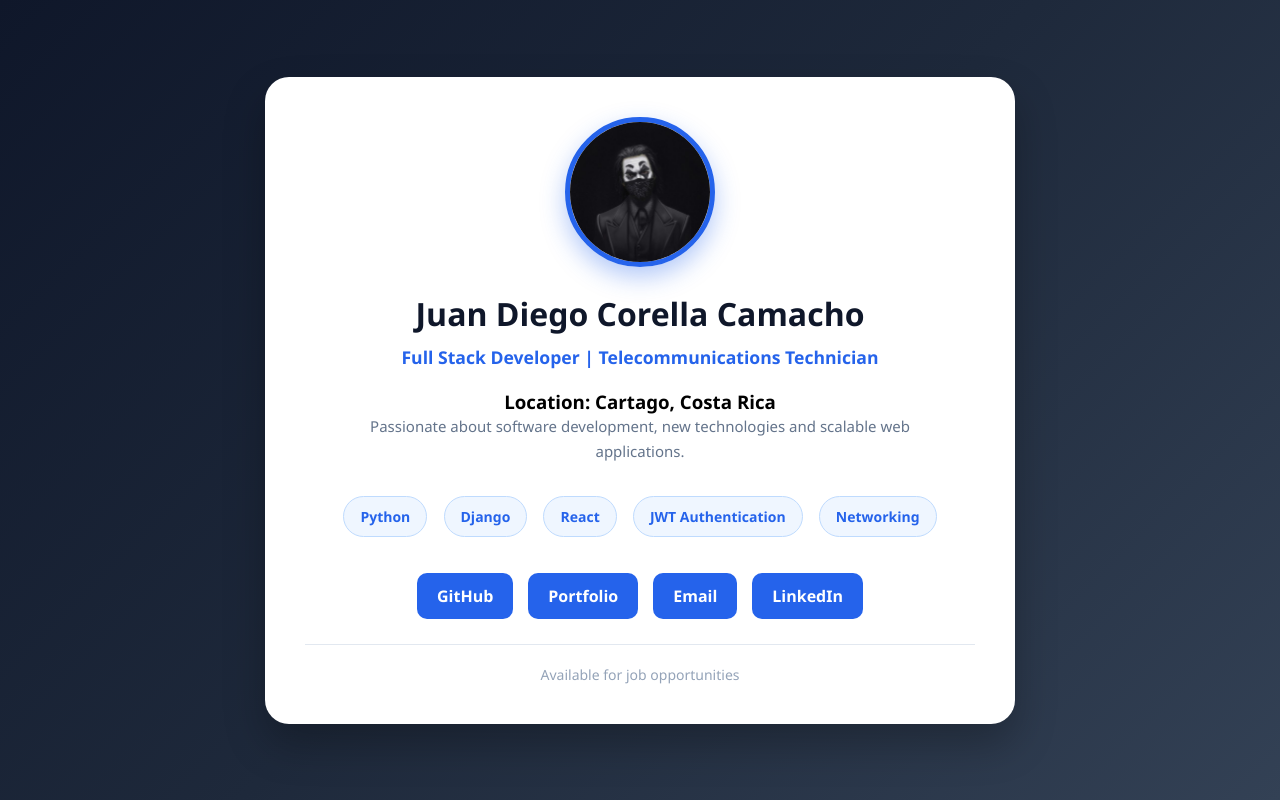
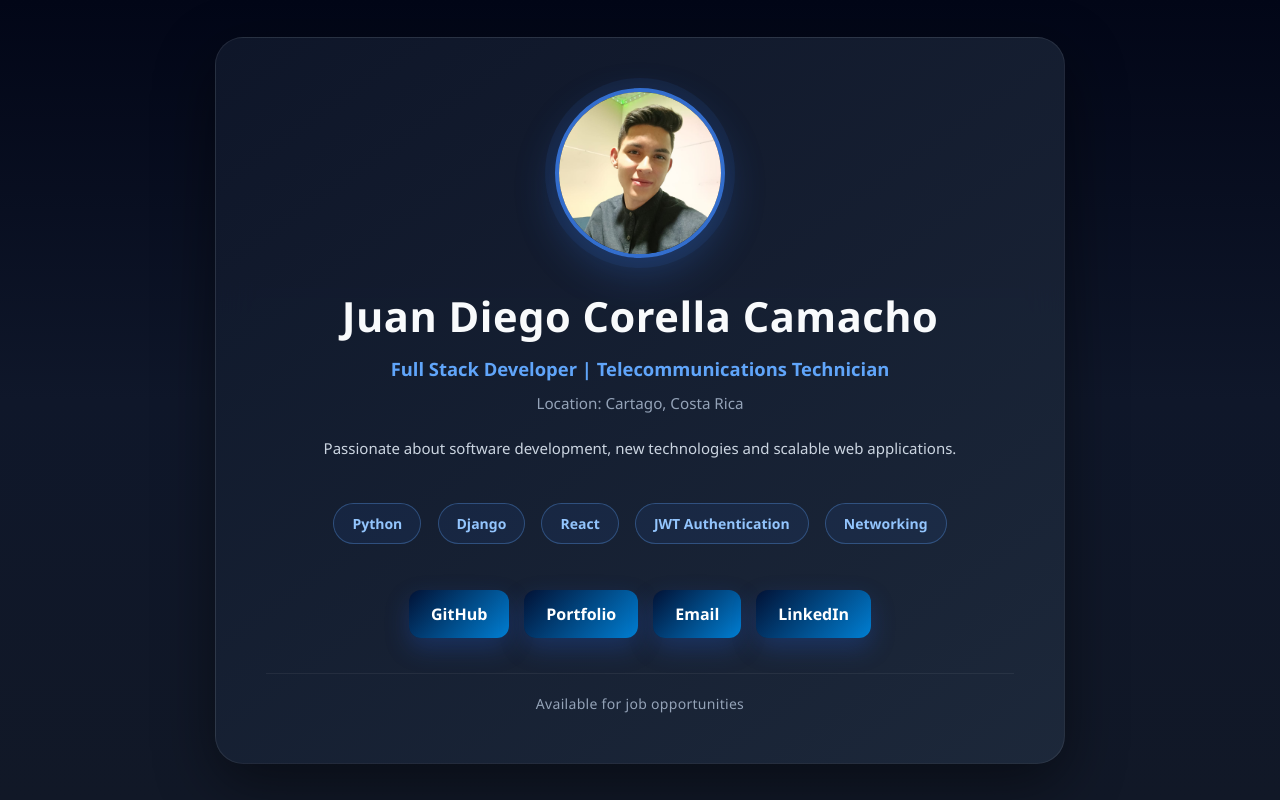
Before and after one commit to JuanDiegoCC02/Juan-Diego-Professional-Card, a Flask app: page / in a window 1280 px wide. Run offline with Flask 3, Linux system fonts and the light colour scheme.

Commit message:
fix: update the styles structure & update Profile.png / IMG & CSS

```diff
--- a/static/styles.css
+++ b/static/styles.css
@@ -1,10 +1,29 @@
-/* root styles card professional */
+/* reset structure */
 
 *{
     margin:0;
     padding:0;
     box-sizing:border-box;
 }
+
+/* root styles professionalCard */
+
+:root{
+
+    --background:#020617;
+    --card:#0f172a;
+    --card-border:rgba(255,255,255,.08);
+
+    --primary:#3b82f6;
+    --primary-hover:#2563eb;
+
+    --text:#f8fafc;
+    --secondary:#94a3b8;
+
+    --success:#22c55e;
+}
+
+/* body */
 
 body{
 
@@ -14,113 +33,153 @@ body{
     justify-content:center;
     align-items:center;
 
-    padding:20px;
+    padding:25px;
 
-    font-family:'Segoe UI', Tahoma, Geneva, Verdana, sans-serif;
+    font-family:'Segoe UI',sans-serif;
 
-    background:
-    linear-gradient(
-        135deg,
-        #0f172a 0%,
-        #1e293b 50%,
-        #334155 100%
-    );
+   background:
+linear-gradient(
+    180deg,
+    #020617 0%,
+    #0f172a 50%,
+    #111827 100%
+);
+
+    overflow-x:hidden;
 }
 
-/* card professional */
+/* full card */
 
 .professionalCard{
 
     width:100%;
-    max-width:750px;
+    max-width:850px;
 
-    background:#ffffff;
+    background:
+    linear-gradient(
+        145deg,
+        rgba(15,23,42,.95),
+        rgba(30,41,59,.95)
+    );
 
-    border-radius:24px;
+    backdrop-filter:blur(20px);
 
-    padding:40px;
+    border:1px solid var(--card-border);
+
+    border-radius:28px;
+
+    padding:50px;
 
     text-align:center;
 
     box-shadow:
-    0 20px 40px rgba(0,0,0,0.25);
+    0 20px 60px rgba(0,0,0,.45);
 
-    transition:all .3s ease;
+    transition:.4s ease;
 }
 
 .professionalCard:hover{
 
-    transform:translateY(-5px);
+    transform:translateY(-8px);
 
     box-shadow:
-    0 25px 50px rgba(0,0,0,0.3);
+    0 25px 80px rgba(59,130,246,.18);
 }
 
 /* profile img */
 
 .profileImage{
 
-    width:150px;
-    height:150px;
+    width:170px;
+    height:170px;
 
     object-fit:cover;
 
     border-radius:50%;
 
-    border:5px solid #2563eb;
+    border:4px solid rgba(59,130,246,.8);
 
-    margin-bottom:20px;
+    margin-bottom:25px;
+
+    transition:.4s ease;
 
     box-shadow:
-    0 10px 25px rgba(37,99,235,.35);
+    0 0 0 10px rgba(59,130,246,.08),
+    0 15px 40px rgba(59,130,246,.25);
+}
+
+.profileImage:hover{
+
+    transform:scale(1.05);
+
+    box-shadow:
+    0 0 0 14px rgba(59,130,246,.12),
+    0 20px 50px rgba(59,130,246,.35);
 }
 
 /* name */
 
 .name{
 
-    font-size:2rem;
+    font-size:2.6rem;
 
     font-weight:700;
 
-    color:#0f172a;
+    color:var(--text);
 
-    margin-bottom:10px;
+    letter-spacing:.5px;
+
+    margin-bottom:12px;
 }
 
 /* technical */
 
-h2{
+.technical{
 
-    color:#2563eb;
+    color:#60a5fa;
 
-    font-size:1.1rem;
+    font-size:1.15rem;
 
     font-weight:600;
 
-    margin-bottom:20px;
+    margin-bottom:12px;
+}
+
+/* location */
+
+.location{
+
+    color:var(--secondary);
+
+    font-size:.95rem;
+
+    font-weight:500;
+
+    margin-bottom:22px;
 }
 
 /* description */
 
 .description{
 
-    max-width:600px;
+    max-width:650px;
 
-    margin:0 auto 25px;
+    margin:auto;
 
-    color:#64748b;
+    line-height:1.8;
 
-    line-height:1.7;
+    color:#cbd5e1;
 
     font-size:15px;
+
+    margin-bottom:35px;
 }
 
 /* skills */
 
 .skills{
 
-    margin-bottom:30px;
+    margin-bottom:40px;
 }
 
 .skill{
@@ -129,33 +188,39 @@ h2{
 
     margin:6px;
 
-    padding:10px 16px;
+    padding:10px 18px;
 
-    border-radius:25px;
+    border-radius:999px;
 
-    background:#eff6ff;
+    background:
+    rgba(59,130,246,.08);
 
-    color:#2563eb;
+    border:
+    1px solid rgba(96, 165, 250, 0.329);
+
+    color:#93c5fd;
+
+    font-size:14px;
 
     font-weight:600;
 
-    font-size:14px;
-
-    border:1px solid #bfdbfe;
-
-    transition:.3s;
+    transition:.3s ease;
 }
 
 .skill:hover{
 
-    background:#2563eb;
+    background:#003985;
 
     color:white;
 
-    transform:translateY(-2px);
+    transform:
+    translateY(-3px);
+
+    box-shadow:
+    0 10px 25px rgba(37,99,235,.30);
 }
 
-/* link buttons */
+/* links buttons */
 
 .linksButtons{
 
@@ -167,53 +232,103 @@ h2{
 
     gap:15px;
 
-    margin-bottom:25px;
+    margin-bottom:35px;
 }
 
 .linkButton{
 
     text-decoration:none;
 
-    background:#2563eb;
-
     color:white;
-
-    padding:12px 20px;
-
-    border-radius:10px;
 
     font-weight:600;
 
+    padding:13px 22px;
+
+    border-radius:12px;
+
+    background:
+    linear-gradient(
+        135deg,
+        #021235,
+        #007fd3
+    );
+
     transition:.3s ease;
+
+    box-shadow:
+    0 10px 25px rgba(37,99,235,.25);
 }
 
 .linkButton:hover{
 
-    background:#1d4ed8;
+    transform:
+    translateY(-3px)
+    scale(1.03);
 
-    transform:translateY(-2px);
+    box-shadow:
+    0 15px 35px rgba(37,99,235,.45);
 }
 
 /* footer */
 
 .footer{
 
+    padding-top:20px;
+
+    border-top:
+    1px solid rgba(255,255,255,.06);
+
     color:#94a3b8;
 
     font-size:14px;
 
-    border-top:1px solid #e2e8f0;
-
-    padding-top:20px;
+    letter-spacing:.3px;
 }
 
-/* responsive */
+/* test responsive tablet  */
 
-@media (max-width:768px){
+@media(max-width:768px){
 
     .professionalCard{
 
-        padding:30px 20px;
+        padding:35px 25px;
+    }
+
+    .profileImage{
+
+        width:140px;
+        height:140px;
+    }
+
+    .name{
+
+        font-size:2rem;
+    }
+
+    .technical{
+
+        font-size:1rem;
+    }
+
+    .description{
+
+        font-size:14px;
+    }
+}
+
+/* responsive phone */
+
+@media(max-width:480px){
+
+    body{
+
+        padding:15px;
+    }
+
+    .professionalCard{
+
+        padding:25px 18px;
     }
 
     .profileImage{
@@ -227,18 +342,28 @@ h2{
         font-size:1.6rem;
     }
 
-    h2{
+    .technical{
 
-        font-size:1rem;
+        font-size:.95rem;
+    }
+
+    .location{
+
+        font-size:.85rem;
     }
 
     .description{
 
-        font-size:14px;
+        font-size:13px;
     }
 
     .linkButton{
 
         width:100%;
     }
+
+    .skill{
+
+        font-size:13px;
+    }
 }
--- a/templates/index.html
+++ b/templates/index.html
@@ -15,13 +15,13 @@
 
     <div class="professionalCard">
 
-        <img src="{{ url_for('static', filename='Profile.jpg') }}" alt="Profile Photo" class="profileImage">
+        <img src="{{ url_for('static', filename='Profile.png') }}" alt="Profile Photo" class="profileImage">
 
         <h1 class="name">Juan Diego Corella Camacho</h1>
 
-        <h2 >Full Stack Developer | Telecommunications Technician</h2>
+        <h2 class="technical">Full Stack Developer | Telecommunications Technician</h2>
 
-        <h3>Location: Cartago, Costa Rica</h3>
+        <h3 class="location">Location: Cartago, Costa Rica</h3>
 
         <p class="description">Passionate about software development, new technologies and scalable web applications.</p>
 
```
Also changed, not shown: static/Profile.jpg (deleted), static/Profile.png (added).
